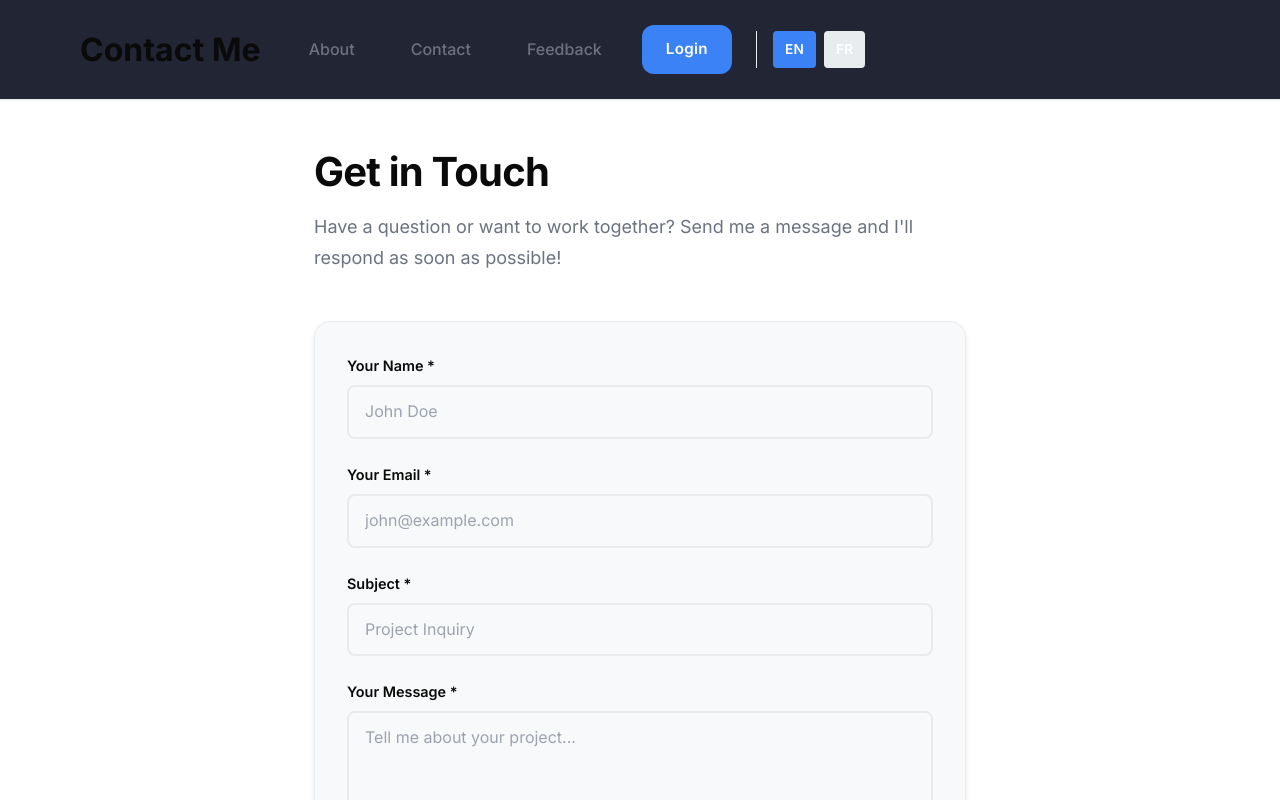
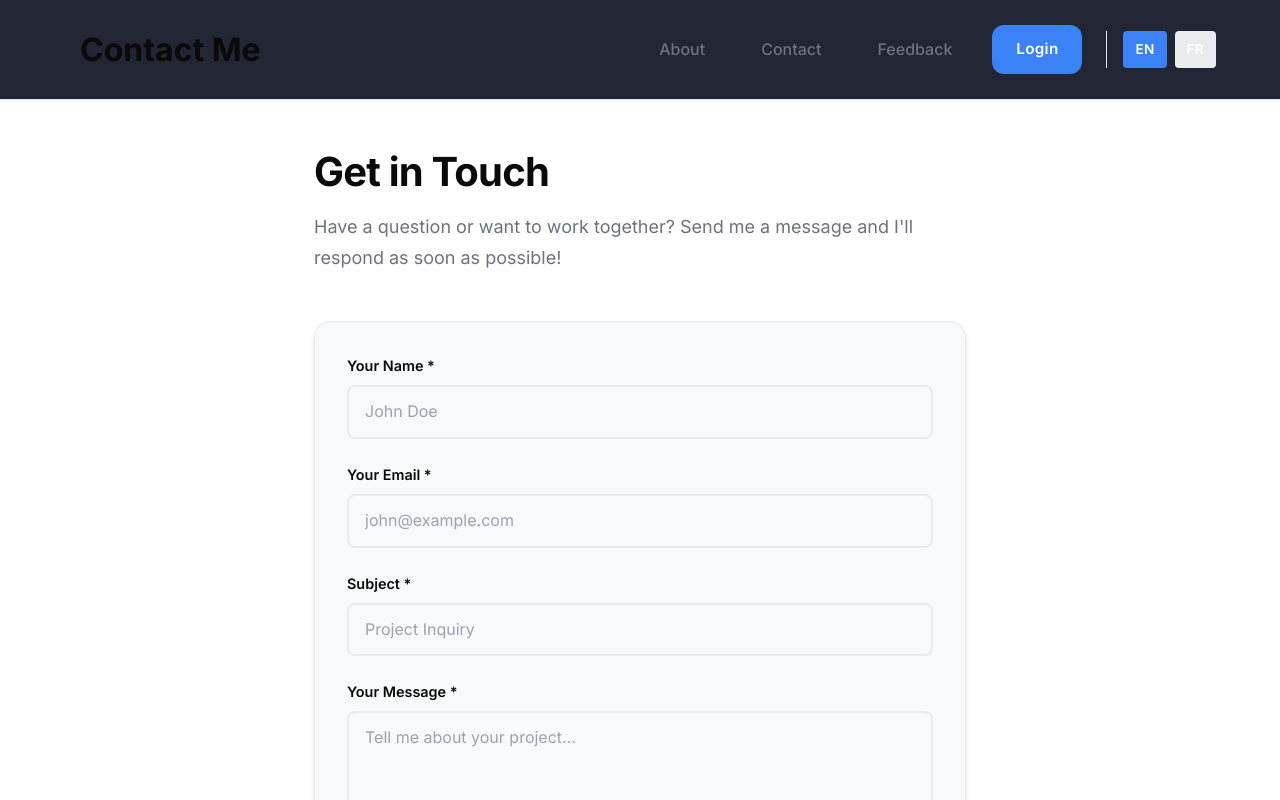
Before and after one commit to AlexRemiNoel/portfolio-alex, a Next.js app in the folder frontend/: page /contact in a window 1280 px wide. Shown: the top 800 px of the page. Built offline with nearby package versions, Linux system fonts and the light colour scheme; no server answers.

Commit message:
adjusted navbar

```diff
--- a/frontend/app/components/Navbar.tsx
+++ b/frontend/app/components/Navbar.tsx
@@ -77,8 +77,8 @@ export function Navbar({
                 alignItems: "center",
                 flexWrap: "nowrap",
                 overflow: "auto",
-                flex: 1,
-                minWidth: 0,
+                justifyContent: "center",
+                marginLeft: "auto",
               }}
             >
               <a
```
Also changed, not shown: 1 other file (tests, documents, lock files or other folders).
